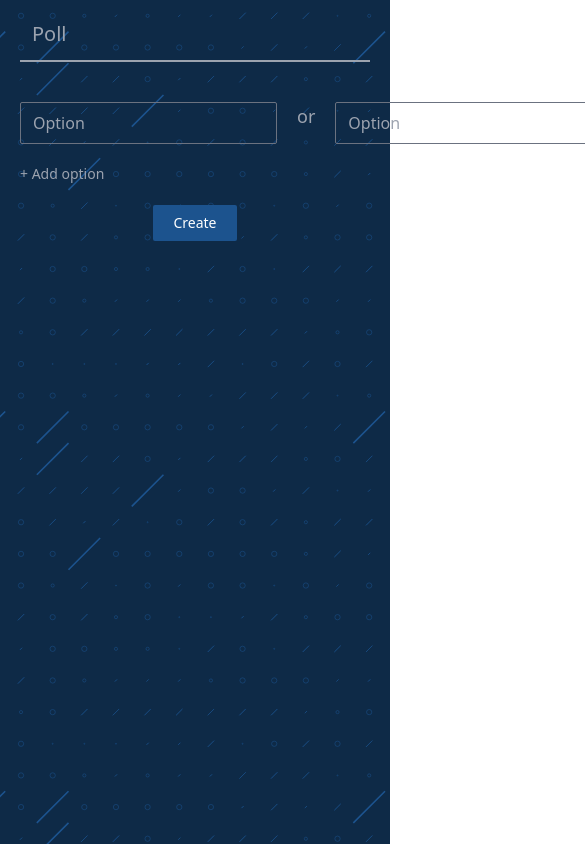
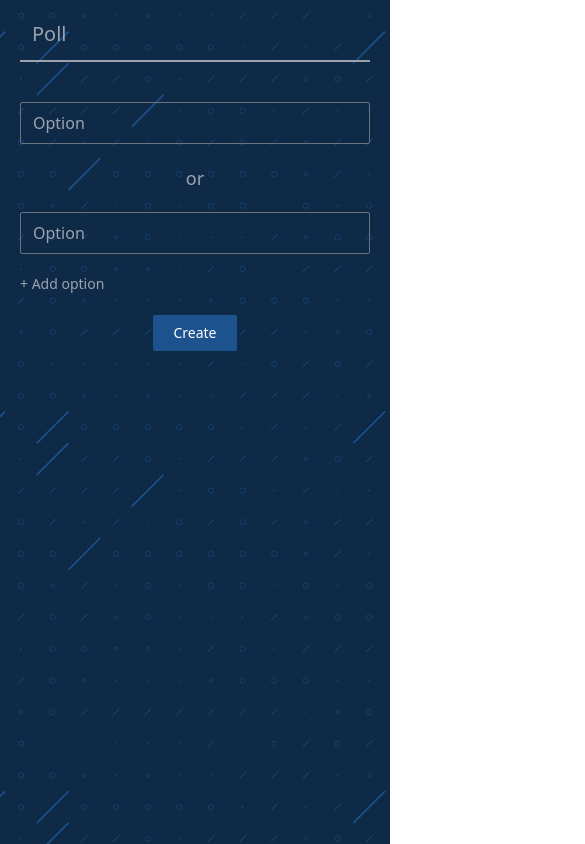
Before and after one commit to MickelsonKlaus/polling-app, a React (Create React App) app: page / in a window 390 px wide. Shown: the whole page, 585 px wide, since content can reach past the window. Built offline with nearby package versions, Linux system fonts and the light colour scheme; no server answers.

Commit message:
fix: UI
overflow issues fixed

```diff
--- a/src/components/Create.tsx
+++ b/src/components/Create.tsx
@@ -66,7 +66,7 @@
         <div>
             <form onSubmit={handleSubmit}>
                 <textarea required name="question" onChange={handleTyping} rows={1} placeholder="Poll" className="text-xl block w-full bg-transparent pb-3 overflow-hidden sm:text-2xl lg:text-3xl mb-10 text-gray-400 border-b-2 border-gray-400 px-3 outline-none resize-none first-letter:capitalize break-words h-auto" />
-                <div className="grid grid-cols-[1fr,auto,1fr] gap-5">
+                <div className="grid grid-cols-1 sm:grid-cols-[1fr,auto,1fr] gap-5">
                     {Array(optionNum).fill("").map((input: string, i: number) => {
                         return <Input key={i} handleChange={handleChange} index={i} />
                     })}
--- a/src/components/Input.tsx
+++ b/src/components/Input.tsx
@@ -8,7 +8,7 @@
 const Input = ({ handleChange, index }: Props) => {
     return (
         <>
-            {index % 2 !== 0 && <span className="text-gray-400 text-lg">or</span>}
+            {index % 2 !== 0 && <span className="text-gray-400 text-lg text-center">or</span>}
             <input type="text" name="" onChange={(e: React.ChangeEvent<HTMLInputElement>) => {
                 handleChange(index, e.target.value);
             }} placeholder="Option" className="border outline-none border-gray-500 rounded-sm py-2 px-3 bg-transparent text-white" required />
```
